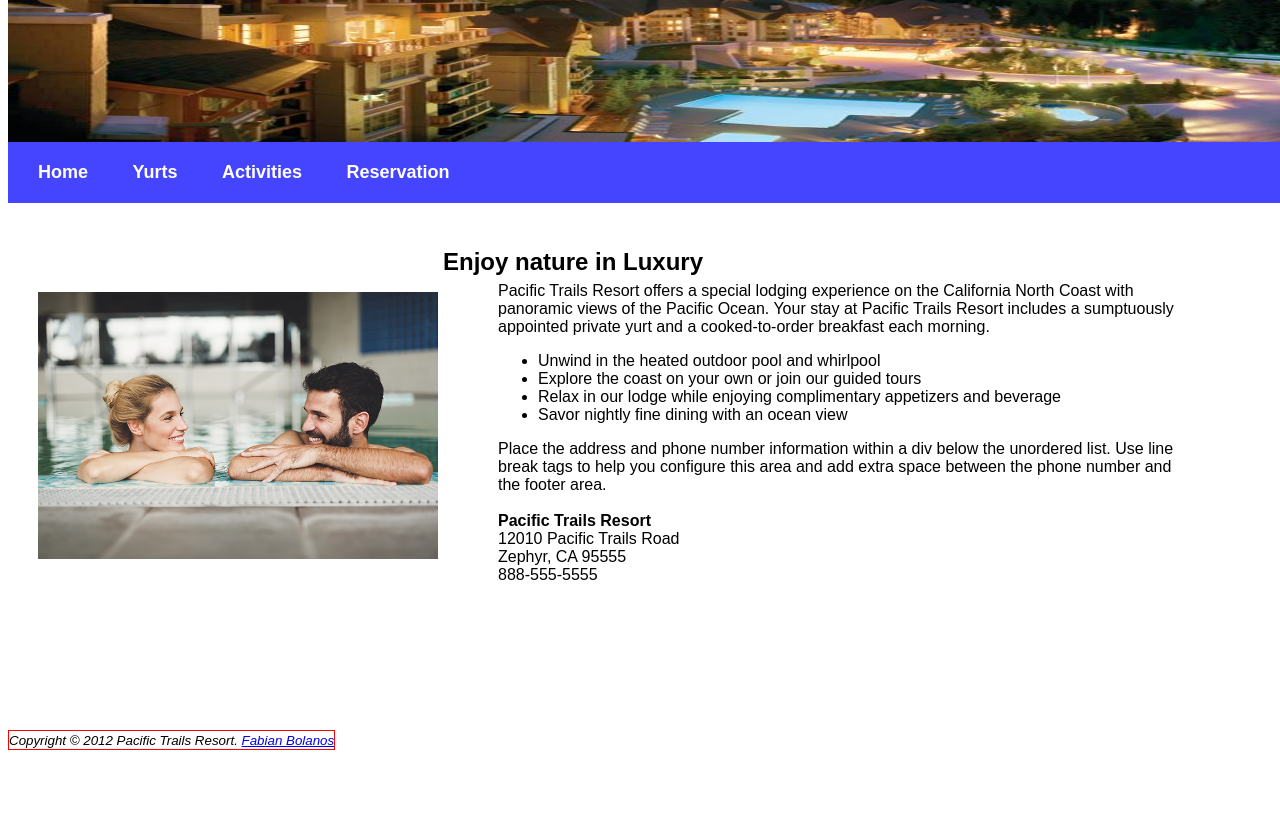
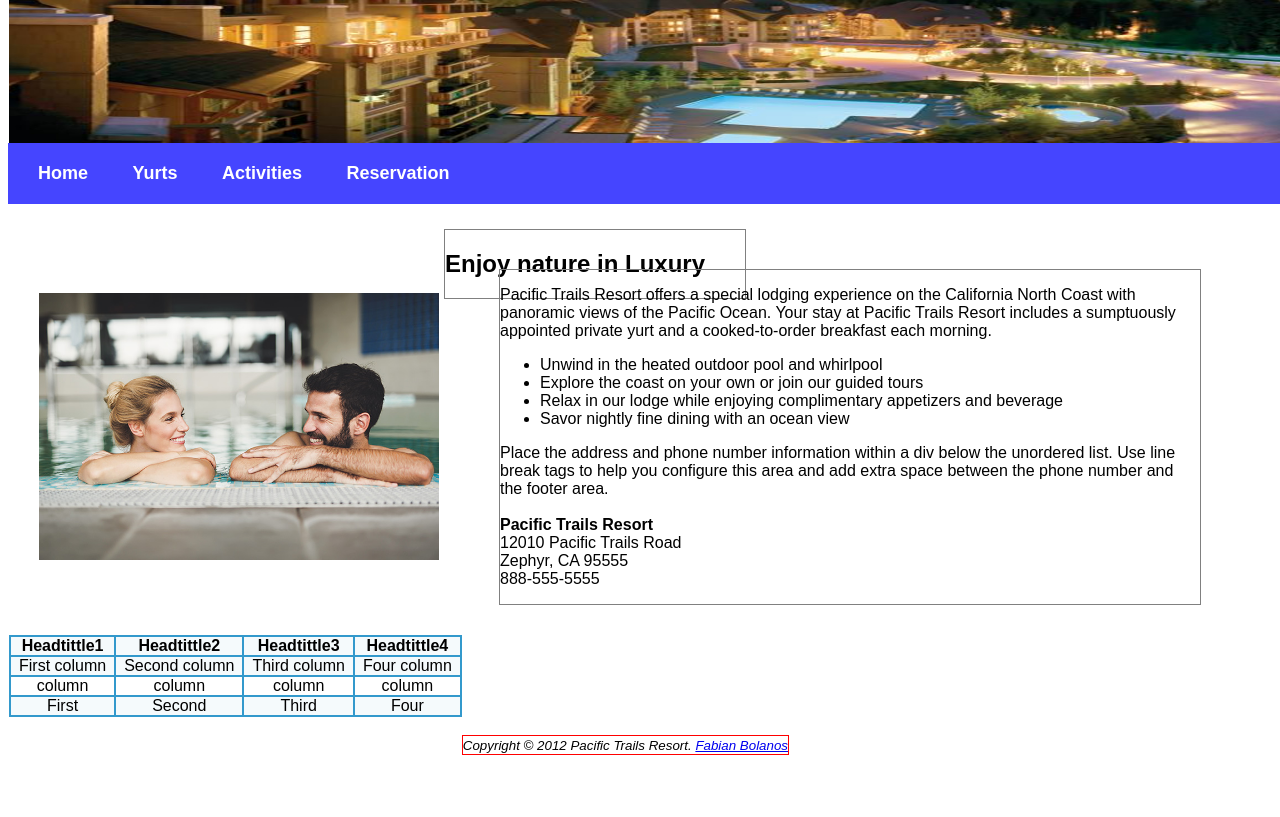
Before and after one commit to fabianbola/ch9pacific, a plain HTML site: page index.html in a window 1280 px wide. Shown: the part 116-933 px from the top of the page. Before the commit the page ends 866 px from the top, so only its background shows below. Drawn offline with Linux system fonts and the light colour scheme.

Commit message:
Add my comment

```diff
--- a/index.html
+++ b/index.html
@@ -4,101 +4,7 @@
     <meta charset="UTF-8">
     <meta name="viewport" content="width=device-width, initial-scale=1.0">
     <title>Pacific trails resort</title>
-    <style>
-        body{
-            font-family: Arial, Helvetica, sans-serif;
-            font-size:medium;
-        }
-        div {
-            /* border-style: solid;
-            border-width: 1.2px;
-            border-color: grey; */
-        }
-        footer {
-            border-style: solid;
-            border-width: 1.2px;
-            border-color: red;
-            float: left;
-        }
-
-        .headerima{
-            position: relative; /* To order the page */
-            float:left; /* To order the page on one specific side*/
-            width: 1300px;
-            height: 250px;
-        }
-
-        .headertit{
-            position: relative; /* To order the page */
-            float: right; /* To order the page on one specific side*/
-            top: -250px;
-            right: 50px;
-            color: aliceblue;
-            font-size: 50px;
-        }
-
-        .navbar {
-            display: flex;
-            background-color: rgba(0, 0, 255, 0.728);
-            width: 1300px;
-            position: relative; /* To order the page */
-            float: left; /* To order the page on one specific side*/
-            top: -125px;
-        }
-
-        .nav-list {
-            list-style-type: none;/* To delate the boulets */
-            margin: 20px;
-            padding: 0;
-        }
-
-        .nav-list li {
-            display: inline; /* to create a list horizontal  */
-            margin-right: 20px; /* To separate the options in the list*/
-
-    padding-top: 10px;
-    padding-bottom: 10px;
-    padding-left: 10px;
-    padding-right: 10px;
-
-        }
-
-        .nav-list li a {
-            text-decoration: none; /* To delate the undercore in the link*/
-            color: white; /* To change de color of the letter in the link*/
-            font-size: 18px;
-        }
-
-        .nav-list li:hover { /* To change the color on hover on the link text */
-            color: black;
-            background-color: #ffd700;
-        }
-
-        .bodyima1{
-            position: relative; /* To order the page */
-            float:left; /* To order the page on one specific side*/
-            width: 400px;
-            bottom: 36px;
-            left: 30px;
-        }
-
-        .bodytit{
-            position: relative; /* To order the page */
-            float: left; /* To order the page on one specific side*/
-            width: 300px;
-            bottom: 100px;
-            left: 35px;
-        }
-
-        .bodytex{
-            position: relative; /* To order the page */
-            float: left; /* To order the page on one specific side*/
-            width: 700px;
-            bottom: 130px;
-            left: 90px;
-        }
-
-    </style>
+    <link rel="stylesheet" href="pacific.css">
 </head>
 <body>
     <header>
@@ -138,6 +44,36 @@
                 888-555-5555 <br>
             </p>
         </div>
+        <div>
+            <table>
+                <thead>
+                    <th>Headtittle1</th>
+                    <th>Headtittle2</th>
+                    <th>Headtittle3</th>
+                    <th>Headtittle4</th>
+                </thead>
+                <tbody>
+                    <tr>
+                        <td>First column</td>
+                        <td>Second column</td>
+                        <td>Third column</td>
+                        <td>Four column</td>
+                    </tr>
+                    <tr>
+                        <td>column</td>
+                        <td>column</td>
+                        <td>column</td>
+                        <td>column</td>
+                    </tr>
+                    <tr>
+                        <td>First</td>
+                        <td>Second</td>
+                        <td>Third</td>
+                        <td>Four</td>
+                    </tr>
+                </tbody>
+            </table>
+        </div>
     </main>
     <Footer>
         <small><i>Copyright &copy; 2012 Pacific Trails Resort. <a href="mailto:fabian.bolanos.arcos@gmail.com">Fabian Bolanos</a></i></small>
--- /dev/null
+++ b/pacific.css
@@ -0,0 +1,116 @@
+body{
+    font-family: Arial, Helvetica, sans-serif;
+    font-size:medium;
+}
+
+div {
+    border-style: solid;
+    border-width: 1.2px;
+    border-color: grey;
+}
+
+footer {
+    border-style: solid;
+    border-width: 1.2px;
+    border-color: red;
+    float: left;
+}
+
+table{
+    position: relative;  /*To order the page */
+    float:left;  /*To order the page on one specific side*/
+    top: -100px
+}
+
+table, td, th {
+    border: solid 2px #3399CC;
+    border-collapse: collapse;
+    padding: 0 0.5em;
+    text-align: center;
+}
+
+tr:nth-of-type(odd){
+    background: #F5FAFC;
+}
+
+
+.text{
+    text-align: left;
+}
+
+.headerima{
+    position: relative; /* To order the page */
+    float:left; /* To order the page on one specific side*/
+    width: 1300px;
+    height: 250px;
+}
+
+.headertit{
+    position: relative; /* To order the page */
+    float: right; /* To order the page on one specific side*/
+    top: -250px;
+    right: 50px;
+    color: aliceblue;
+    font-size: 50px;
+}
+
+.navbar {
+    display: flex;
+    background-color: rgba(0, 0, 255, 0.728);
+    width: 1300px;
+    position: relative; /* To order the page */
+    float: left; /* To order the page on one specific side*/
+    top: -125px;
+}
+
+.nav-list {
+    list-style-type: none;/* To delate the boulets */
+    margin: 20px;
+    padding: 0;
+}
+
+.nav-list li {
+    display: inline; /* to create a list horizontal  */
+    margin-right: 20px; /* To separate the options in the list*/
+
+padding-top: 10px;
+padding-bottom: 10px;
+padding-left: 10px;
+padding-right: 10px;
+
+}
+
+.nav-list li a {
+    text-decoration: none; /* To delate the undercore in the link*/
+    color: white; /* To change de color of the letter in the link*/
+    font-size: 18px;
+}
+
+.nav-list li:hover { /* To change the color on hover on the link text */
+    color: black;
+    background-color: #ffd700;
+}
+
+.bodyima1{
+    position: relative; /* To order the page */
+    float:left; /* To order the page on one specific side*/
+    width: 400px;
+    bottom: 36px;
+    left: 30px;
+}
+
+.bodytit{
+    position: relative; /* To order the page */
+    float: left; /* To order the page on one specific side*/
+    width: 300px;
+    bottom: 100px;
+    left: 35px;
+}
+
+.bodytex{
+    position: relative; /* To order the page */
+    float: left; /* To order the page on one specific side*/
+    width: 700px;
+    bottom: 130px;
+    left: 90px;
+}
```
